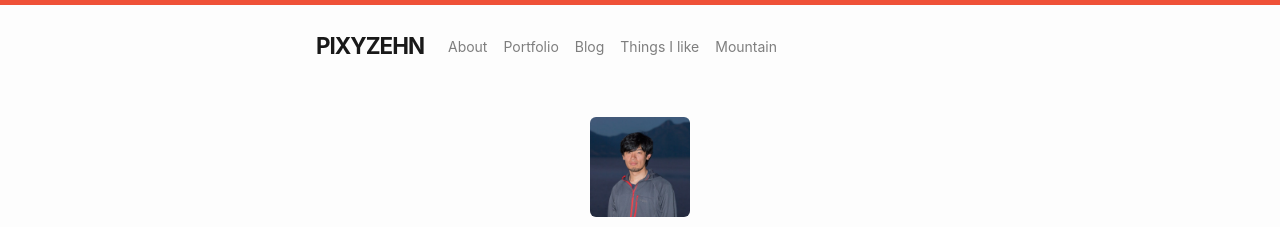
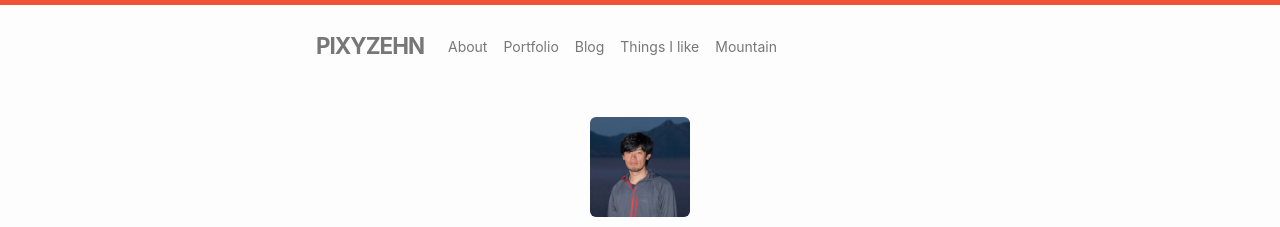
Before and after one commit to pixyzehn/pixyzehn.com, a Jekyll site: the page built from about.md, in a window 1280 px wide. Shown: the top 227 px of the page. Built offline with Jekyll 4.4.1, drawn with Linux system fonts in a browser that asks for light colours; nearby versions of some CDN libraries; library files that are not in the unit come from our copies.

Commit message:
Remove 'navbar-light'

```diff
--- a/_includes/header.html
+++ b/_includes/header.html
@@ -1,6 +1,6 @@
 <header class="nav-header">
     <div class="wrapper">
-        <nav class="navbar navbar-expand-lg navbar-light">
+        <nav class="navbar navbar-expand-lg">
             <a class="navbar-brand" href="{{ site.baseurl }}/">{{ site.title }}</a>
             <button class="navbar-toggler" type="button" data-toggle="collapse" data-target="#navbarNavAltMarkup"
                 aria-controls="navbarNavAltMarkup" aria-expanded="false" aria-label="Toggle navigation">
```
